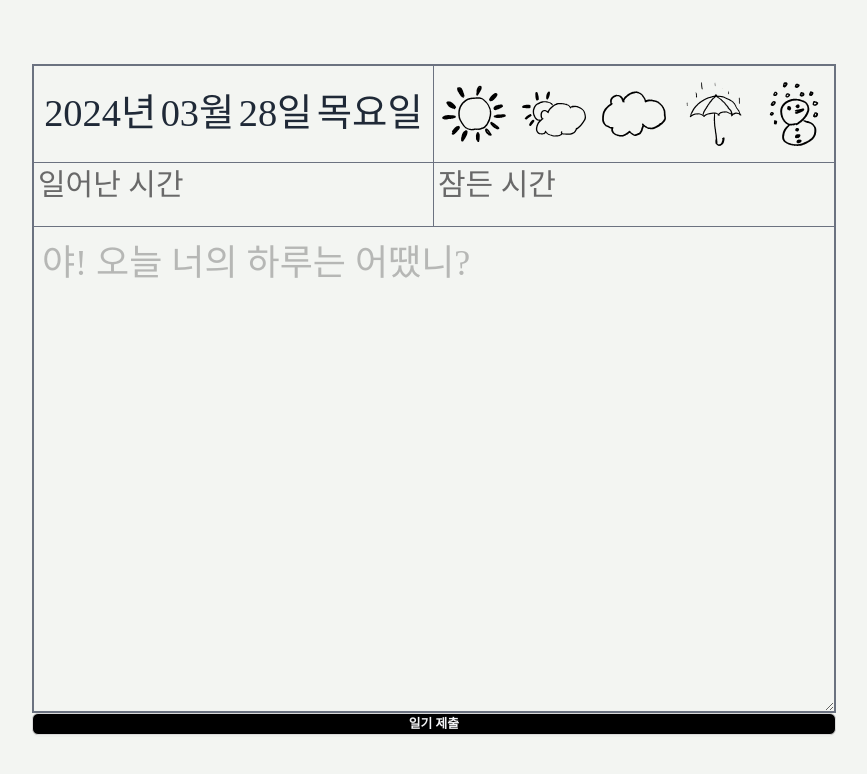
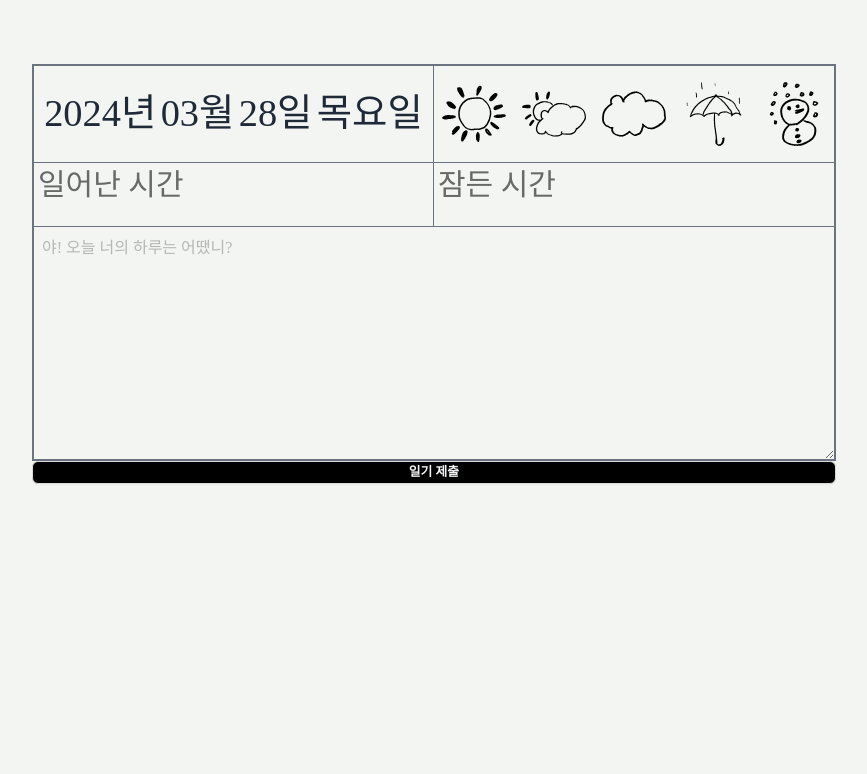
Before and after one commit to ta09472/diary-web, a React (Vite) app: page /diary in a window 1280 px wide. Shown: the top 774 px of the page, without its empty margins (206-1073 px from the left). Built offline with nearby package versions, Linux system fonts and the light colour scheme; a web font is replaced by a local one.

Commit message:
fontSize 고정

```diff
--- a/src/components/TextInput.tsx
+++ b/src/components/TextInput.tsx
@@ -133,6 +133,9 @@ export default function TextInput({
   return (
     <>
       <TextArea
+        style={{
+          fontSize: '16px'
+        }}
         className="p-2 text-4xl text-gray-700 font-[HakgyoansimKkokkomaR] overflow-scroll"
         variant="borderless"
         placeholder={`${user?.givenName ?? ''}야! 오늘 너의 하루는 어땠니?`}
```
